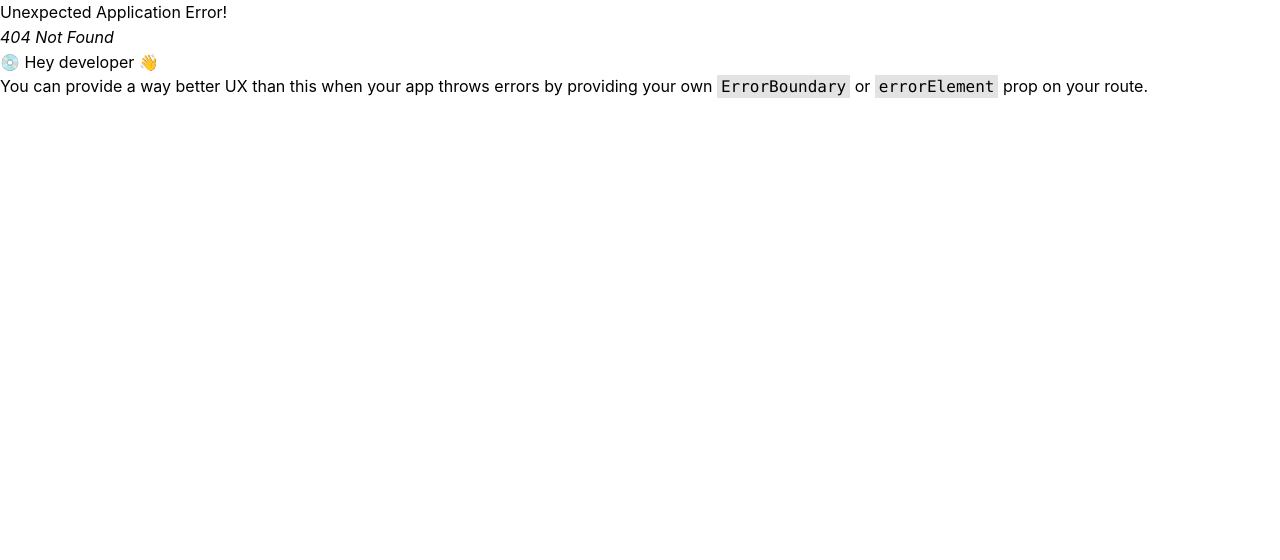
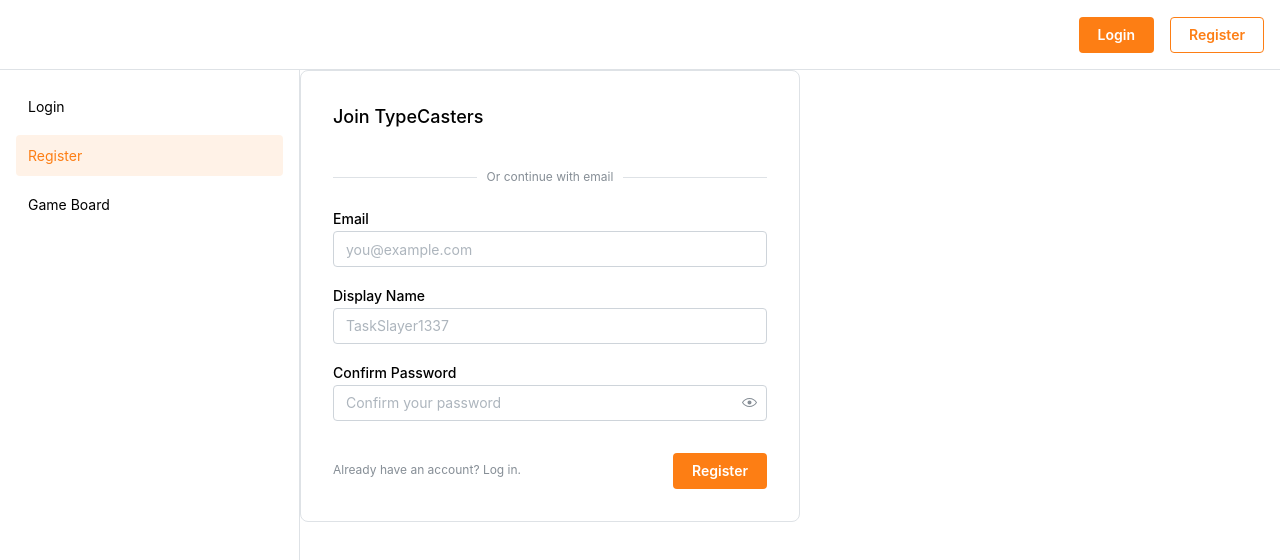
Before and after one commit to CydoEntis/typecasters, a React (Vite) app in the folder client/: page /register in a window 1280 px wide. Before the commit this address had no page. Shown: the top 560 px of the page. Built offline with nearby package versions, Linux system fonts and the light colour scheme.

Commit message:
Added register and login pages and forms.

```diff
--- a/client/src/components/navbars/SideNavbar.tsx
+++ b/client/src/components/navbars/SideNavbar.tsx
@@ -22,6 +22,22 @@ function SideNavbar({}: Props) {
 					<MantineNavLink
 						color="orange"
 						variant="light"
+						label="Login"
+						component={NavLink}
+						to="/login"
+						className="rounded"
+					/>
+					<MantineNavLink
+						color="orange"
+						variant="light"
+						label="Register"
+						component={NavLink}
+						to="/register"
+						className="rounded"
+					/>
+					<MantineNavLink
+						color="orange"
+						variant="light"
 						label="Game Board"
 						component={NavLink}
 						to="/game"
--- /dev/null
+++ b/client/src/features/auth/LoginForm.tsx
@@ -0,0 +1,118 @@
+import { useForm } from "@mantine/form";
+import {
+	TextInput,
+	PasswordInput,
+	Text,
+	Paper,
+	Group,
+	PaperProps,
+	Button,
+	Divider,
+	Anchor,
+	Stack,
+} from "@mantine/core";
+import { NavLink } from "react-router-dom";
+// import { GoogleButton } from "./GoogleButton";
+// import { TwitterButton } from "./TwitterButton";
+
+function LoginForm(props: PaperProps) {
+	const form = useForm({
+		initialValues: {
+			email: "",
+			name: "",
+			password: "",
+			terms: true,
+		},
+
+		validate: {
+			email: (val) => (/^\S+@\S+$/.test(val) ? null : "Invalid email"),
+			password: (val) =>
+				val.length <= 6
+					? "Password should include at least 6 characters"
+					: null,
+		},
+	});
+
+	return (
+		<Paper
+			radius="md"
+			p="xl"
+			withBorder
+			{...props}
+			w={500}
+		>
+			<Text
+				size="lg"
+				fw={500}
+			>
+				Welcome Back to TypeCasters
+			</Text>
+
+			<Group
+				grow
+				mb="md"
+				mt="md"
+			>
+				{/* <GoogleButton radius="xl">Google</GoogleButton>
+				<TwitterButton radius="xl">Twitter</TwitterButton> */}
+			</Group>
+
+			<Divider
+				label="Or continue with email"
+				labelPosition="center"
+				my="lg"
+			/>
+
+			<form onSubmit={form.onSubmit(() => {})}>
+				<Stack>
+					<TextInput
+						label="Email"
+						placeholder="hello@mantine.dev"
+						value={form.values.email}
+						onChange={(event) =>
+							form.setFieldValue("email", event.currentTarget.value)
+						}
+						error={form.errors.email && "Invalid email"}
+						radius="md"
+					/>
+					<PasswordInput
+						label="Password"
+						placeholder="Your password"
+						value={form.values.password}
+						onChange={(event) =>
+							form.setFieldValue("password", event.currentTarget.value)
+						}
+						error={
+							form.errors.password &&
+							"Password should include at least 6 characters"
+						}
+						radius="md"
+					/>
+				</Stack>
+				<Group
+					justify="space-between"
+					mt="xl"
+				>
+					<Anchor
+						component={NavLink}
+						type="button"
+						c="dimmed"
+						size="xs"
+						to="/register"
+					>
+						Don't have an account? Register
+					</Anchor>
+					<Button
+						type="submit"
+						radius="sm"
+						color="orange"
+					>
+						Login
+					</Button>
+				</Group>
+			</form>
+		</Paper>
+	);
+}
+
+export default LoginForm;
--- /dev/null
+++ b/client/src/features/auth/RegisterForm.tsx
@@ -0,0 +1,115 @@
+import { useForm } from "@mantine/form";
+import {
+	TextInput,
+	PasswordInput,
+	Text,
+	Paper,
+	Group,
+	PaperProps,
+	Button,
+	Divider,
+	Stack,
+	Anchor,
+} from "@mantine/core";
+import { NavLink } from "react-router-dom";
+// import { GoogleButton } from "./GoogleButton";
+// import { TwitterButton } from "./TwitterButton";
+
+function RegisterForm(props: PaperProps) {
+	const form = useForm({
+		initialValues: {
+			email: "",
+			name: "",
+			password: "",
+			terms: true,
+		},
+
+		validate: {
+			email: (val) => (/^\S+@\S+$/.test(val) ? null : "Invalid email"),
+			password: (val) =>
+				val.length <= 6
+					? "Password should include at least 6 characters"
+					: null,
+		},
+	});
+
+	return (
+		<Paper
+			radius="md"
+			p="xl"
+			withBorder
+			{...props}
+			w={500}
+		>
+			<Text
+				size="lg"
+				fw={500}
+			>
+				Join TypeCasters
+			</Text>
+
+			<Group
+				grow
+				mb="md"
+				mt="md"
+			>
+				{/* <GoogleButton radius="xl">Google</GoogleButton>
+				<TwitterButton radius="xl">Twitter</TwitterButton> */}
+			</Group>
+
+			<Divider
+				label="Or continue with email"
+				labelPosition="center"
+				my="lg"
+			/>
+			<form onSubmit={form.onSubmit(() => {})}>
+				<Stack gap={16}>
+					<TextInput
+						label="Email"
+						placeholder="you@example.com"
+						{...form.getInputProps("email")}
+					/>
+					<TextInput
+						label="Display Name"
+						placeholder="TaskSlayer1337"
+						{...form.getInputProps("displayName")}
+					/>
+				</Stack>
+				{/* <ValidatedPasswordInput form={form} /> */}
+				<PasswordInput
+					label="Confirm Password"
+					placeholder="Confirm your password"
+					mt="md"
+					{...form.getInputProps("confirmPassword")}
+					onChange={(event) => {
+						form.setFieldValue("confirmPassword", event.currentTarget.value);
+					}}
+				/>
+
+				<Group
+					justify="space-between"
+					mt="xl"
+				>
+					<Anchor
+						component={NavLink}
+						type="button"
+						c="dimmed"
+						size="xs"
+						to="/login"
+					>
+						Already have an account? Log in.
+					</Anchor>
+					<Button
+						type="submit"
+						radius="sm"
+						color="orange"
+					>
+						Register
+					</Button>
+				</Group>
+			</form>
+		</Paper>
+	);
+}
+
+export default RegisterForm;
--- a/client/src/pages/LoginPage.tsx
+++ /dev/null
@@ -1,7 +0,0 @@
-type Props = {};
-
-function LoginPage({}: Props) {
-	return <div>LoginPage</div>;
-}
-
-export default LoginPage;
--- a/client/src/pages/RegisterPage.tsx
+++ /dev/null
@@ -1,8 +0,0 @@
-
-type Props = {};
-
-function RegisterPage({}: Props) {
-	return <div>RegisterPage</div>;
-}
-
-export default RegisterPage;
--- /dev/null
+++ b/client/src/pages/auth/LoginPage.tsx
@@ -0,0 +1,10 @@
+import LoginForm from "../../features/auth/LoginForm";
+import AuthForm from "../../features/auth/LoginForm";
+
+type Props = {};
+
+function LoginPage({}: Props) {
+	return <LoginForm />;
+}
+
+export default LoginPage;
--- /dev/null
+++ b/client/src/pages/auth/RegisterPage.tsx
@@ -0,0 +1,10 @@
+import React from "react";
+import RegisterForm from "../../features/auth/RegisterForm";
+
+type Props = {};
+
+function RegisterPage({}: Props) {
+	return <RegisterForm />;
+}
+
+export default RegisterPage;
```
Also changed, not shown: client/src/router/AppRouter.tsx (+10 -0 lines).
